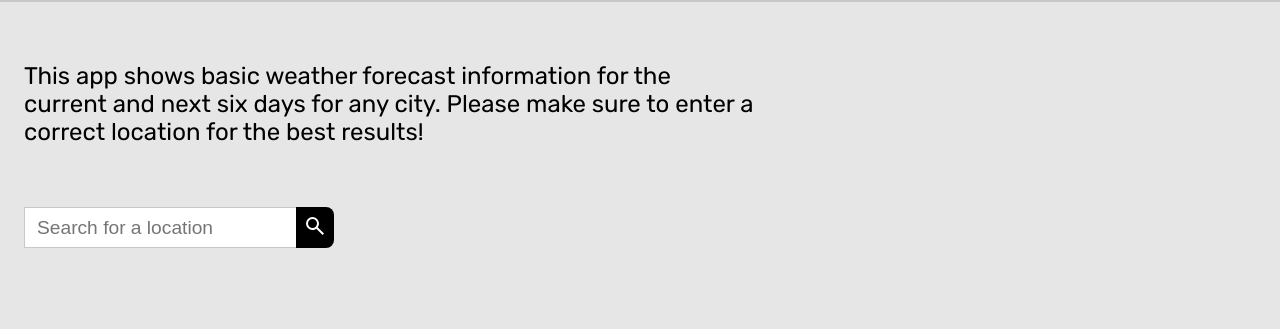
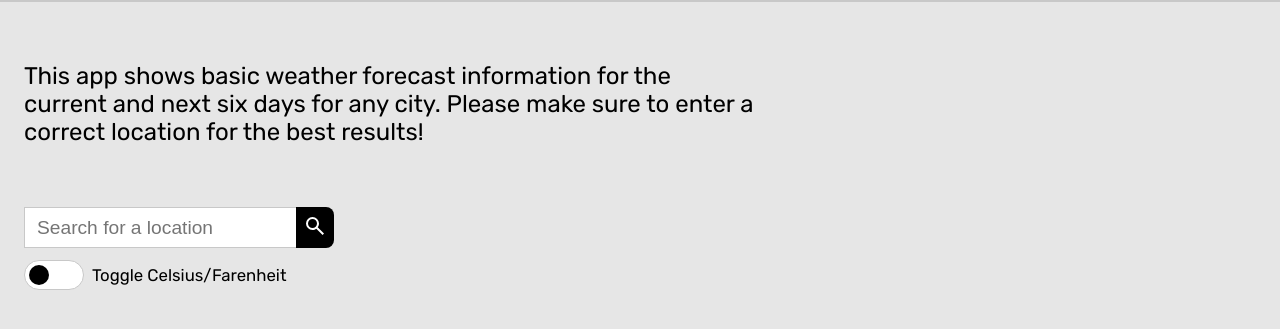
Before and after one commit to ebrahiemfrancis741/weather-app, a website built with webpack: page src/template.html in a window 1280 px wide. Shown: the part 103-432 px from the top of the page. Built offline with nearby package versions, Linux system fonts and the light colour scheme.

Commit message:
Add 'toggle component' to html that allows switching between celsius and farenheit

```diff
--- a/src/styles.css
+++ b/src/styles.css
@@ -26,6 +26,40 @@ main {
   background-color: rgb(230, 230, 230);
   min-height: 100vh;
   padding: 24px;
+
+  > div.toggle-container {
+    display: flex;
+    align-items: center;
+    gap: 8px;
+
+    > button.toggle {
+      position: relative;
+      background-color: white;
+      width: 60px;
+      height: 30px;
+      margin-top: 12px;
+      margin-bottom: 12px;
+      border-radius: 80px;
+      border: 1px solid rgb(200, 200, 200);
+
+      &::before {
+        position: absolute;
+        content: "";
+        top: 0;
+        left: 0;
+        margin-top: 4px;
+        margin-left: 4px;
+        height: 20px;
+        width: 20px;
+        border-radius: 50%;
+        background-color: black;
+      }
+    }
+
+    > label.label-toggle {
+      font-size: 0.7rem;
+    }
+  }
 
   > p.input-error {
     margin-left: 4px;
--- a/src/template.html
+++ b/src/template.html
@@ -27,6 +27,10 @@
           <img src="./icons/search_24dp.svg" />
         </button>
       </form>
+      <div class="toggle-container">
+        <button type="button" id="btn-toggle" class="toggle"></button>
+        <label class="label-toggle"> Toggle Celsius/Farenheit</label>
+      </div>
       <div class="weather-container"></div>
     </main>
   </body>
```
